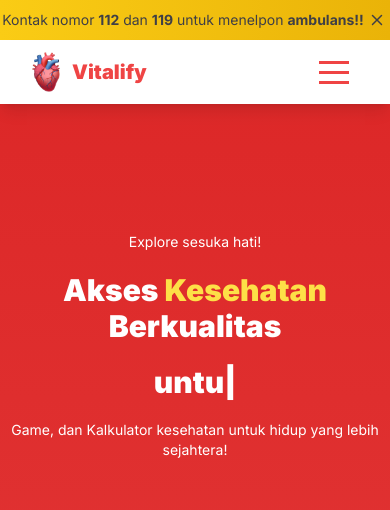
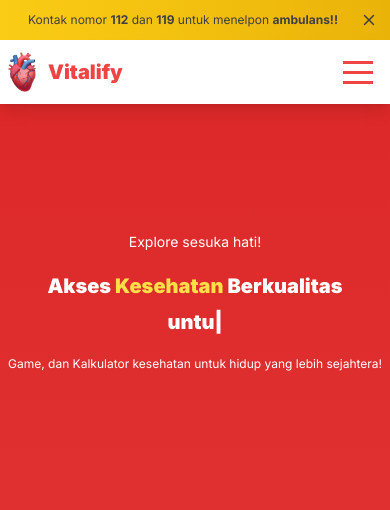
Before and after one commit to patradinata/Website-kesehatan, a React (Vite) app: page / in a window 390 px wide. Shown: the top 510 px of the page. Built offline with nearby package versions, Linux system fonts and the light colour scheme.

Commit message:
fix : fix the landing page font size on mobile size

```diff
--- a/src/Home.jsx
+++ b/src/Home.jsx
@@ -75,7 +75,7 @@ const Home = () => {
         {promoStatus == true ? (
           <div className="w-full bg-gradient-to-r from-yellow-400 to-yellow-500  py-2 es:px-1 flex flex-row justify-around items-center">
             <div></div>
-            <p className="text-zinc-700 text-sm md:text-md">
+            <p className="text-zinc-700 text-center text-xs sm:text-sm md:text-md">
               Kontak nomor <b>112</b> dan <b>119</b> untuk menelpon{" "}
               <b>ambulans!!</b>
             </p>
@@ -89,12 +89,14 @@ const Home = () => {
         )}
         <Header />
         <div className="flex flex-col justify-center items-center gap-y-5 py-32 md:py-40">
-          <p className="text-white text-sm md:text-base text-center">Explore sesuka hati!</p>
-          <h1 className="text-white text-3xl md:text-5xl lg:text-6xl font-black text-center">
+          <p className="text-white text-sm md:text-base text-center">
+            Explore sesuka hati!
+          </p>
+          <h1 className="text-white text-xl sm:text-3xl md:text-5xl lg:text-6xl font-black text-center">
             Akses <span className="text-yellow-300">Kesehatan</span> Berkualitas
           </h1>
           <TypeAnimation
-            className="sm:-mt-3 mb-0 text-white font-black text-3xl md:text-5xl lg:text-6xl"
+            className="-mt-3 sm:mb-0 text-white text-center font-black text-xl sm:text-3xl md:text-5xl lg:text-6xl"
             sequence={[
               "untuk Hidup Lebih Sehat",
               1000,
@@ -108,7 +110,7 @@ const Home = () => {
             speed={50}
             repeat={Infinity}
           />
-          <p className="text-white text-sm md:text-base text-center">
+          <p className="text-white text-xs sm:text-sm md:text-base text-center">
             Game, dan Kalkulator kesehatan untuk hidup yang lebih sejahtera!
           </p>
         </div>
@@ -148,7 +150,9 @@ const Home = () => {
                 <h2 className="text-base md:text-lg font-bold text-white">
                   {data.namaCard}
                 </h2>
-                <p className="text-sm md:text-base text-white">{data.deskripsiCard}</p>
+                <p className="text-sm md:text-base text-white">
+                  {data.deskripsiCard}
+                </p>
               </Link>
             ))}
           </div>
@@ -186,7 +190,9 @@ const Home = () => {
               <div className="space-y-2">
                 <div className="flex items-center gap-x-3">
                   <img className="w-7 lg:w-10" src="/logo.png" alt="" />
-                  <h1 className="text-zinc-700 text-md md:text-xl font-black">Vitalify</h1>
+                  <h1 className="text-zinc-700 text-md md:text-xl font-black">
+                    Vitalify
+                  </h1>
                 </div>
                 <p className="text-sm md:text-base">
                   Dibangun dengan hati untuk menghubungkan, menginspirasi, dan
@@ -202,7 +208,7 @@ const Home = () => {
                 <ul className="space-y-5">
                   <li>
                     <a
-                      className="text-sm md:text-base text-zinc-500 hover:text-black"
+                      className="text-xs sm:text-sm md:text-base text-zinc-500 hover:text-black"
                       href="#tujuan"
                     >
                       Tujuan
@@ -210,7 +216,7 @@ const Home = () => {
                   </li>
                   <li>
                     <a
-                      className="text-sm md:text-base text-zinc-500 hover:text-black"
+                      className="text-xs sm:text-sm md:text-base text-zinc-500 hover:text-black"
                       href="#layanan"
                     >
                       Layanan
@@ -218,7 +224,7 @@ const Home = () => {
                   </li>
                   <li>
                     <a
-                      className="text-sm md:text-base text-zinc-500 hover:text-black"
+                      className="text-xs sm:text-sm md:text-base text-zinc-500 hover:text-black"
                       href="#komunitas"
                     >
                       Komunitas
@@ -226,7 +232,7 @@ const Home = () => {
                   </li>
                   <li>
                     <a
-                      className="text-sm md:text-base text-zinc-500 hover:text-black"
+                      className="text-xs sm:text-sm md:text-base text-zinc-500 hover:text-black"
                       target="_blank"
                       href="https://api.whatsapp.com/send/?phone=62882000561667&text=Hai+Joan+mau+nanya+dong&type=phone_number&app_absent=0"
                     >
@@ -241,7 +247,7 @@ const Home = () => {
                 <ul className="space-y-5">
                   <li>
                     <Link
-                      className="text-sm md:text-base text-zinc-500 hover:text-black"
+                      className="text-xs sm:text-sm md:text-base text-zinc-500 hover:text-black"
                       to="/kalkulatorbmi"
                     >
                       Kalkulator BMI
@@ -249,7 +255,7 @@ const Home = () => {
                   </li>
                   <li>
                     <Link
-                      className="text-sm md:text-base text-zinc-500 hover:text-black"
+                      className="text-xs sm:text-sm md:text-base text-zinc-500 hover:text-black"
                       to="/kalkulatorsiklustidur"
                     >
                       Kalkulator siklus tidur
@@ -257,7 +263,7 @@ const Home = () => {
                   </li>
                   <li>
                     <Link
-                      className="text-sm md:text-base text-zinc-500 hover:text-black"
+                      className="text-xs sm:text-sm md:text-base text-zinc-500 hover:text-black"
                       to="/prediksikelahiran"
                     >
                       Prediksi kelahiran
@@ -265,7 +271,7 @@ const Home = () => {
                   </li>
                   <li>
                     <Link
-                      className="text-sm md:text-base text-zinc-500 hover:text-black"
+                      className="text-xs sm:text-sm md:text-base text-zinc-500 hover:text-black"
                       to="/tesbutawarna"
                     >
                       Tes buta warna
@@ -273,7 +279,7 @@ const Home = () => {
                   </li>
                   <li>
                     <Link
-                      className="text-sm md:text-base text-zinc-500 hover:text-black"
+                      className="text-xs sm:text-sm md:text-base text-zinc-500 hover:text-black"
                       to="/cardgame"
                     >
                       Memory card game
@@ -287,7 +293,7 @@ const Home = () => {
                 <ul className="space-y-5">
                   <li>
                     <Link
-                      className="text-sm md:text-base text-zinc-500 hover:text-black"
+                      className="text-xs sm:text-sm md:text-base text-zinc-500 hover:text-black"
                       to="https://www.instagram.com/joanorlandopurba/"
                     >
                       Instagram
@@ -295,7 +301,7 @@ const Home = () => {
                   </li>
                   <li>
                     <Link
-                      className="text-sm md:text-base text-zinc-500 hover:text-black"
+                      className="text-xs sm:text-sm md:text-base text-zinc-500 hover:text-black"
                       to="https://www.linkedin.com/in/joanpurba/"
                     >
                       Linkedin
@@ -304,7 +310,7 @@ const Home = () => {
                 </ul>
               </nav>
             </div>
-            <p className="font-bold block md:hidden">
+            <p className="text-xs sm:text-sm md:text-base font-bold block md:hidden">
               © 2024 Vitalify | Joan Orlando Purba
             </p>
           </div>
--- a/src/components/Header.jsx
+++ b/src/components/Header.jsx
@@ -32,7 +32,7 @@ const Header = () => {
         </nav>
       </header>
       <div
-        className={`w-full md:hidden flex flex-row justify-between items-center py-2 bg-white z-10 px-8 es:px-3 ${
+        className={`w-full md:hidden flex flex-row justify-between items-center py-2 bg-white z-10 px-2 es:px-3 ${
           navbarStatus ? "shadow-none" : "shadow-lg"
         }`}
       >
```
